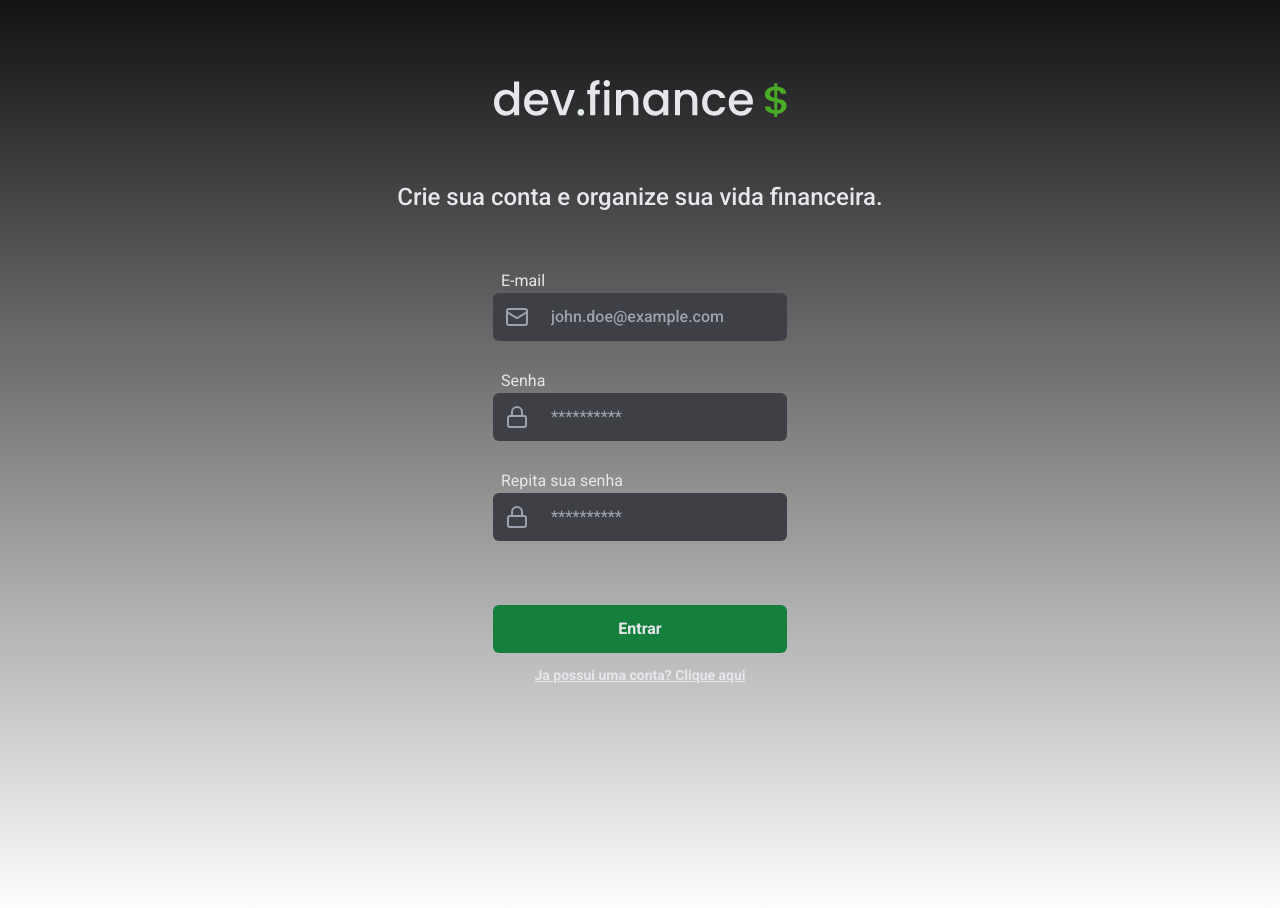
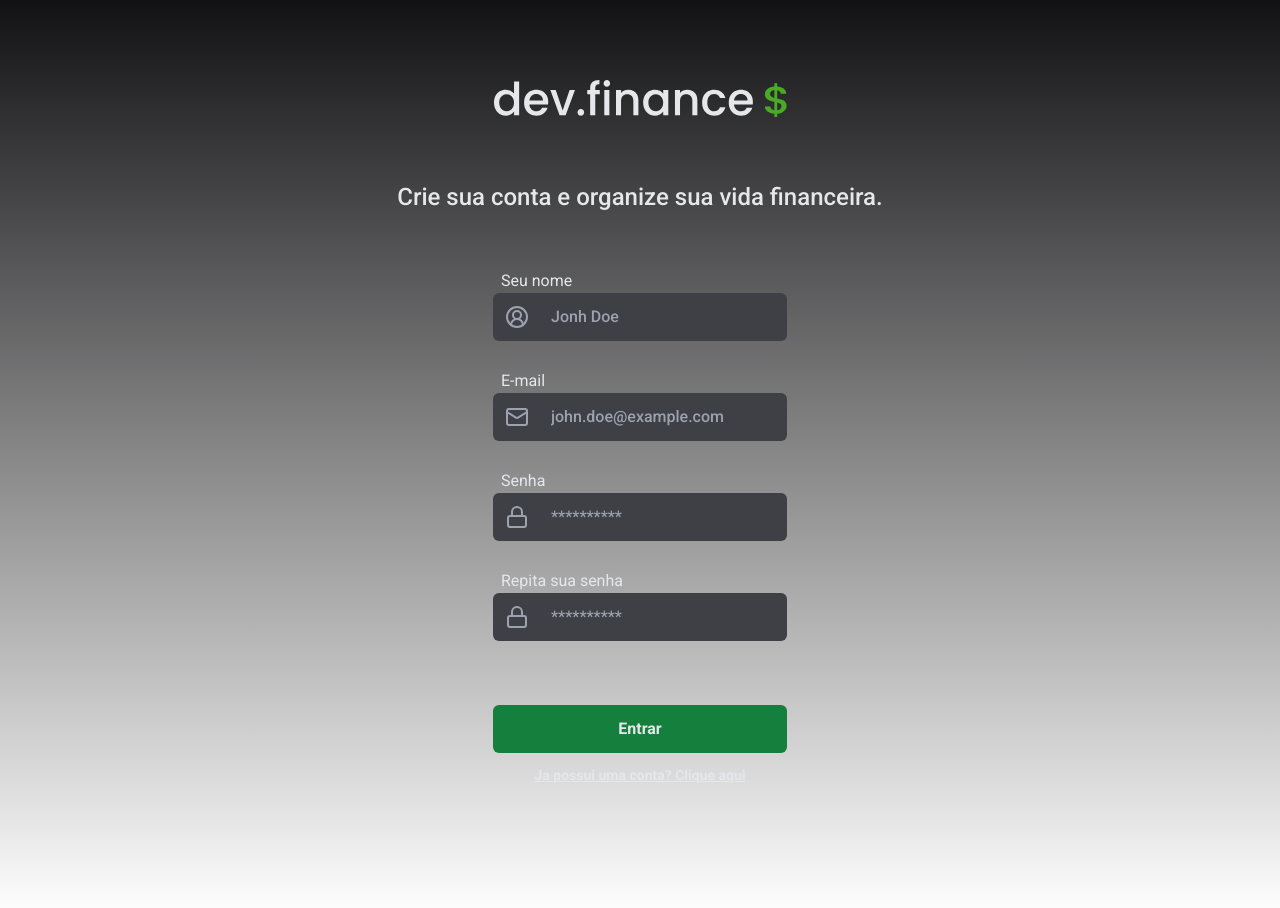
Before and after one commit to swxtz/dev-finance, a Next.js app in the folder apps/web/: page /signup in a window 1280 px wide. Shown: the top 908 px of the page. Built offline with nearby package versions, Linux system fonts and the light colour scheme.

Commit message:
create name field in signup form

```diff
--- a/apps/web/src/components/SignupForm.tsx
+++ b/apps/web/src/components/SignupForm.tsx
@@ -1,6 +1,6 @@
 "use client";
 
-import { Mail, Lock } from "lucide-react";
+import { Mail, Lock, UserCircle2 } from "lucide-react";
 import { FormEvent } from "react";
 import { toast, ToastContainer } from "react-toastify";
 import Link from "next/link";
@@ -12,6 +12,7 @@ export function SignupForm() {
     const formData = new FormData(event.currentTarget);
 
     try {
+      const name = z.string().min(3, { message: "Deve conter nome e sobrenome"}).parse(formData.get("name"));
       const email = z.string().email({ message: "Email inválido"}).parse(formData.get("email"));
       const pass = z.string().min(6, { message: "A senha deve conter no mínimo 6 caracteres"}).parse(formData.get("pass"));
       const passRetype = z.string().min(6, { message: "A senha deve conter no mínimo 6 caracteres"}).parse(formData.get("pass-retype"));
@@ -26,7 +27,7 @@ export function SignupForm() {
         });
       }
 
-      console.log(email, pass);
+      console.log(name, email, pass);
     } catch(err) {
       if (err instanceof z.ZodError) {
         return toast(err.issues[0].message, {
@@ -43,6 +44,14 @@ export function SignupForm() {
   return (
     <form className="flex flex-col justify-center mt-14" onSubmit={handleOnSubmit}>
       <div className="flex flex-col mx-auto gap-7">
+      <div className="">
+          <span className="pl-2">Seu nome</span>
+          <div className="flex flex-row bg-zinc-700 w-[294px] h-12 rounded-md gap-2.5 items-center">
+            <UserCircle2 color="#9CA3AF" className="mx-3"/>
+            <input type="text" name="name" id="name" className="bg-transparent w-56 outline-none font-medium placeholder:text-gray-400" placeholder="Jonh Doe"/>
+          </div>
+        </div>
+
         <div className="">
           <span className="pl-2">E-mail</span>
           <div className="flex flex-row bg-zinc-700 w-[294px] h-12 rounded-md gap-2.5 items-center">
```
